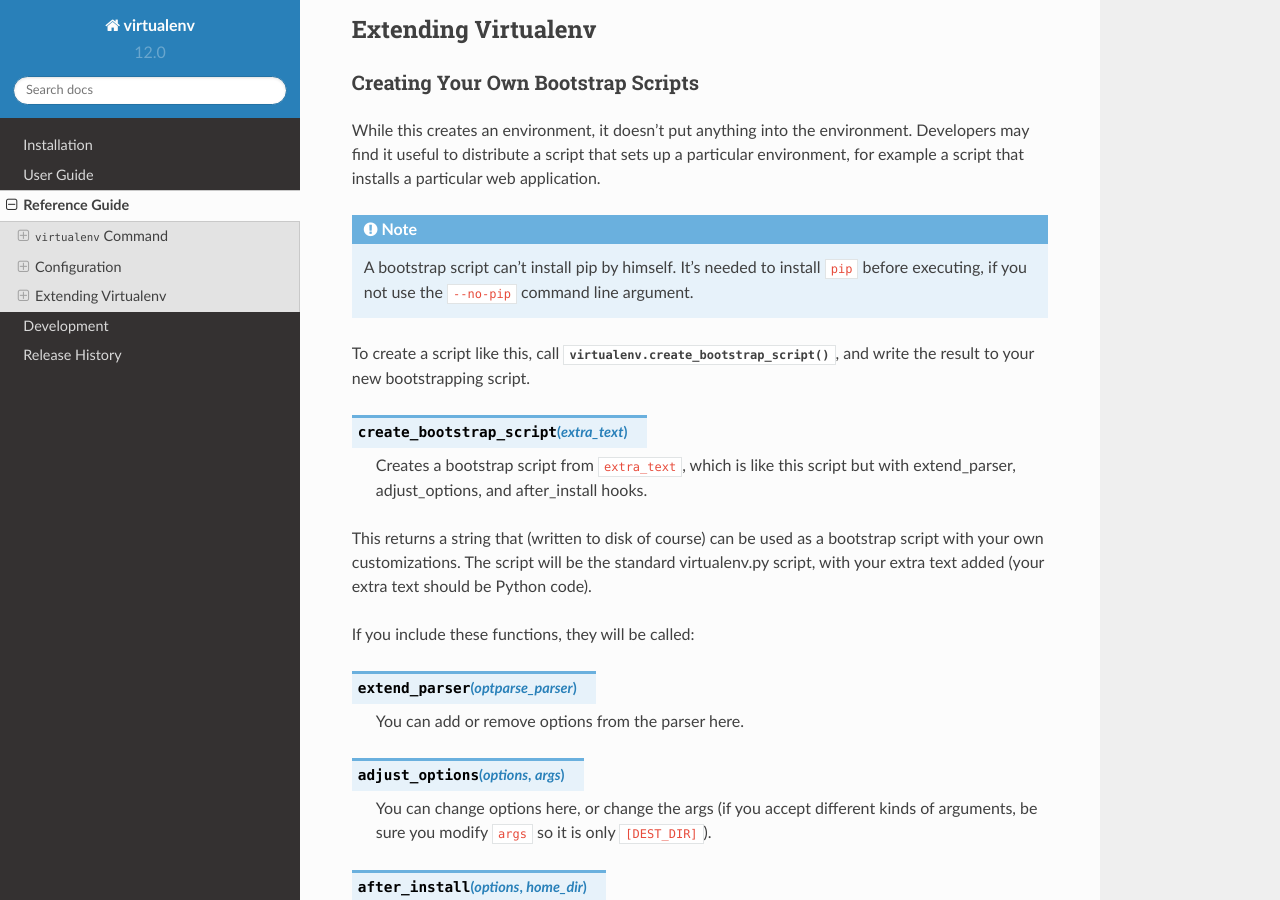
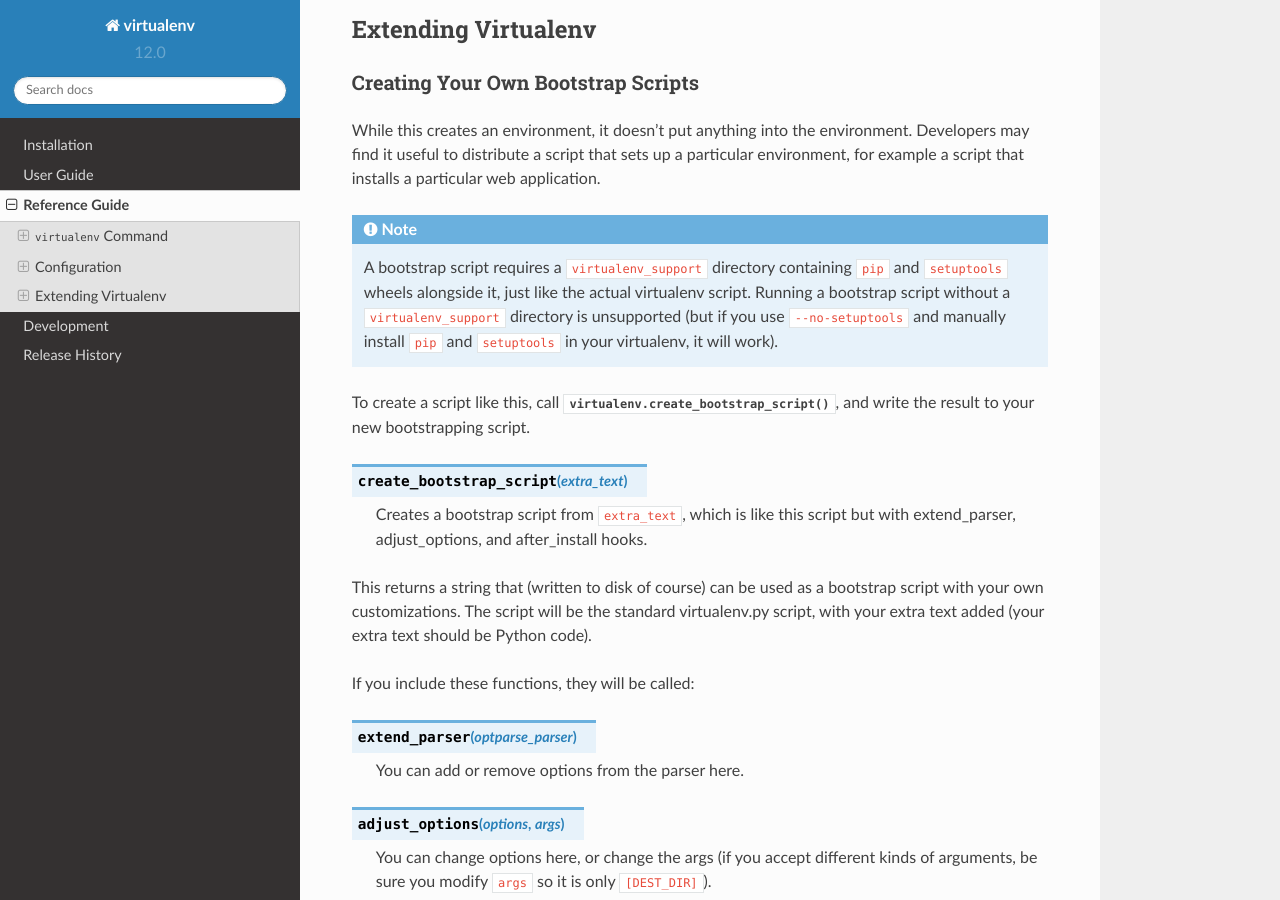
Before and after one commit to pypa/virtualenv, a Sphinx documentation site: the page built from docs/reference.rst, in a window 1280 px wide and 900 px high, scrolled down 3480 px. Built offline with Sphinx 7.4.7 and the Read the Docs theme 2.0.0, drawn with Linux system fonts in a browser that asks for light colours.

Commit message:
Update reference.rst
Better wording from: https://github.com/pypa/virtualenv/pull/657#issuecomment-58411868

```diff
--- a/docs/reference.rst
+++ b/docs/reference.rst
@@ -186,9 +186,12 @@
 
 .. note::
 
-    A bootstrap script can't install pip by himself. It's needed to install
-    ``pip`` before executing, if you not use the ``--no-pip`` command line
-    argument.
+    A bootstrap script requires a ``virtualenv_support`` directory containing
+    ``pip`` and ``setuptools`` wheels alongside it, just like the actual virtualenv
+    script. Running a bootstrap script without a ``virtualenv_support`` directory
+    is unsupported (but if you use ``--no-setuptools`` and manually install ``pip``
+    and ``setuptools`` in your virtualenv, it will work).
+
 
 To create a script like this, call
 :py:func:`virtualenv.create_bootstrap_script`, and write the
```
